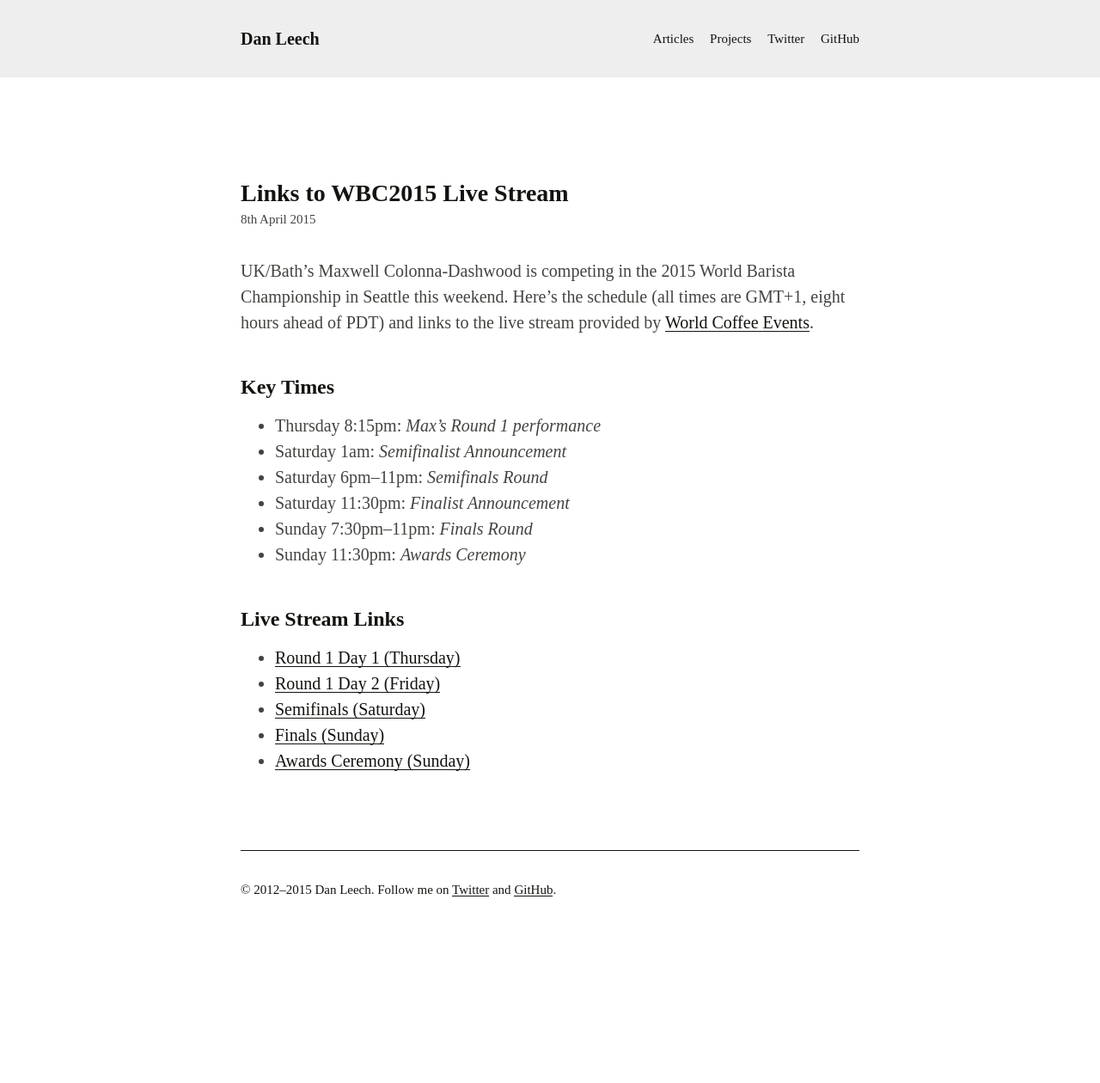
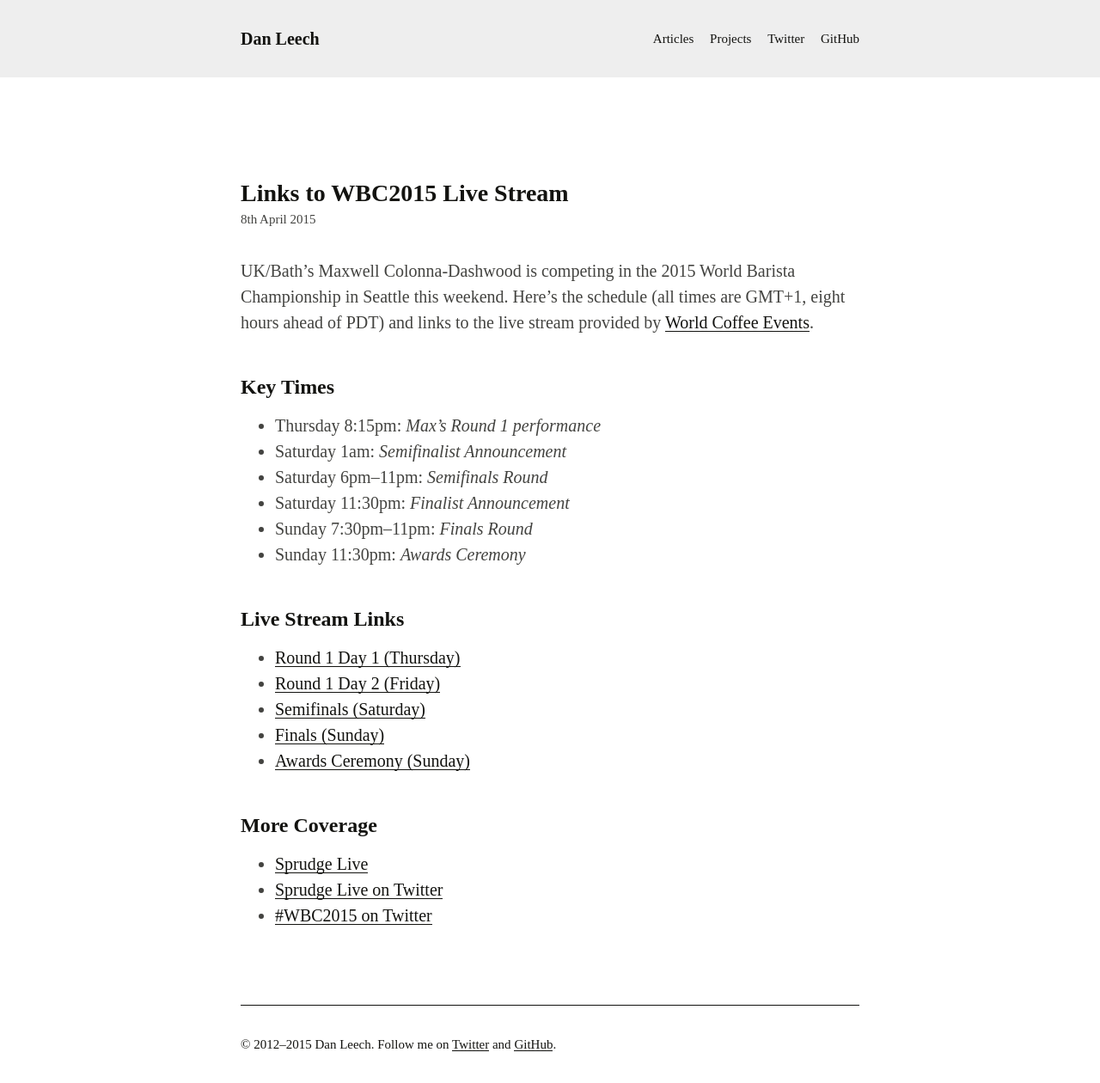
Before and after one commit to danleech/danleech.com, a Jekyll site: the page built from _posts/2015-04-08-links-to-wbc2015-live-stream.md, in a window 1280 px wide. Shown: the whole page at 86% size. Built offline with Jekyll 4.4.1, drawn with Linux system fonts in a browser that asks for light colours; some web fonts are replaced; Markdown is read by kramdown in place of the engine named in the settings; before the commit the page ends 1080 px from its top, so only the background shows below that.

Commit message:
Added More Coverage

```diff
--- a/_posts/2015-04-08-links-to-wbc2015-live-stream.md
+++ b/_posts/2015-04-08-links-to-wbc2015-live-stream.md
@@ -21,3 +21,9 @@ UK/Bath’s Maxwell Colonna-Dashwood is competing in the 2015 World Barista Cham
 - [Semifinals (Saturday)](http://livestream.com/worldcoffee/events/3952875)
 - [Finals (Sunday)](http://livestream.com/worldcoffee/events/3952880)
 - [Awards Ceremony (Sunday)](http://livestream.com/worldcoffee/events/3952885)
+
+## More Coverage
+
+- [Sprudge Live](http://sprudgelive.com)
+- [Sprudge Live on Twitter](https://twitter.com/SprudgeLive)
+- [#WBC2015 on Twitter](https://twitter.com/search?q=WBC2015)
```
